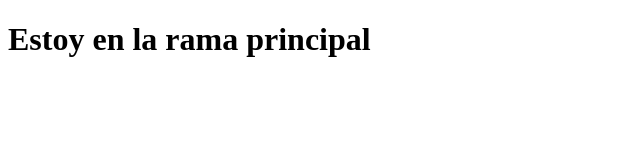
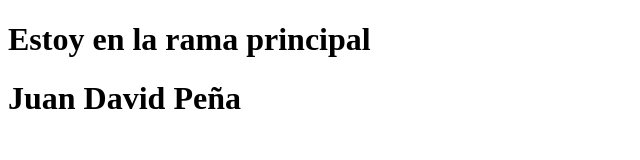
Before and after one commit to Penia750/ramas-repo, a plain HTML site: page index.html in a window 1280 px wide. Shown: the whole page, without its empty margins (0-640 px from the left). Drawn offline with Linux system fonts and the light colour scheme.

Commit message:
generando error

```diff
--- a/index.html
+++ b/index.html
@@ -7,5 +7,6 @@
 </head>
 <body>
     <h1>Estoy en la rama principal </h1>
+    <h1>Juan David Peña</h1>
 </body>
 </html>
```
